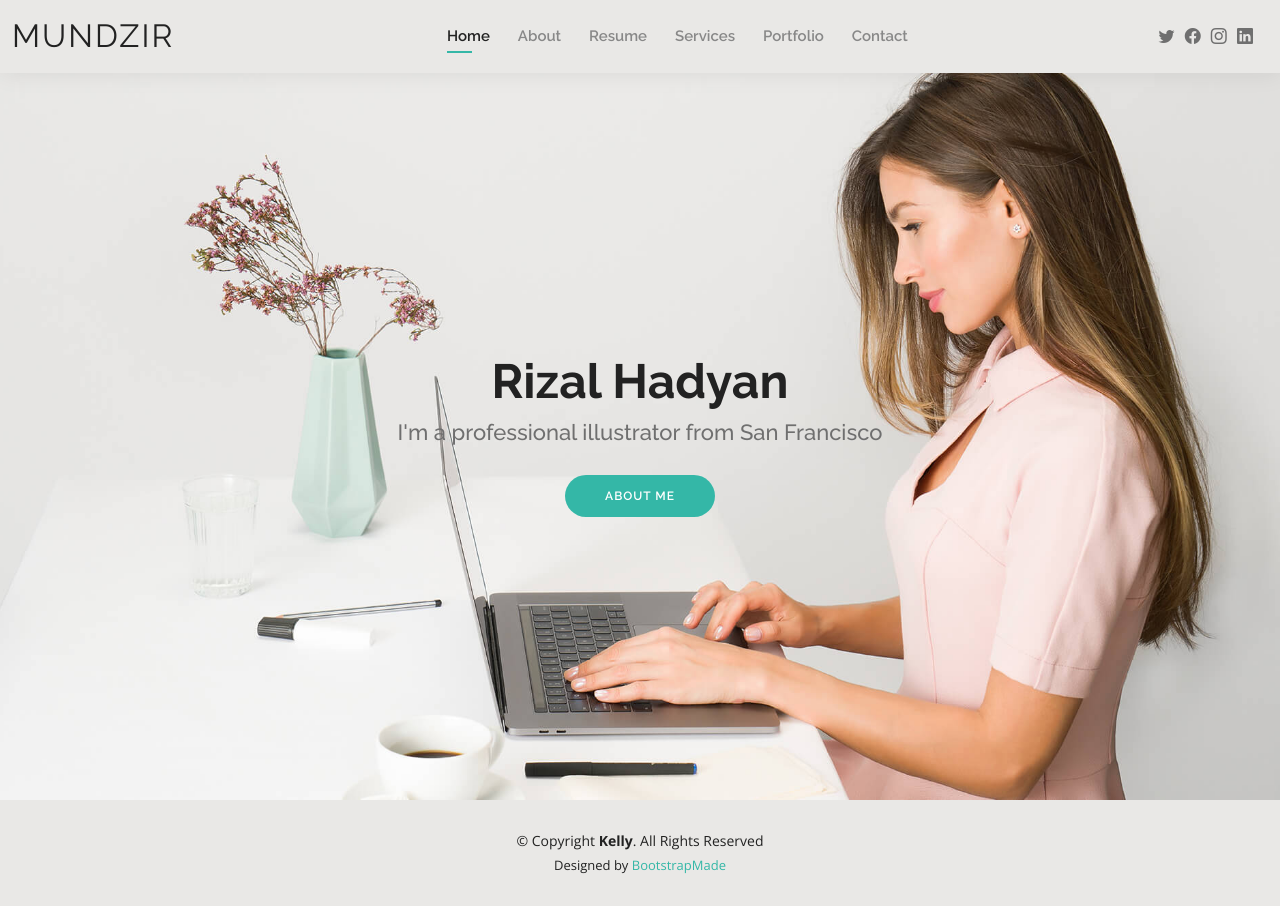
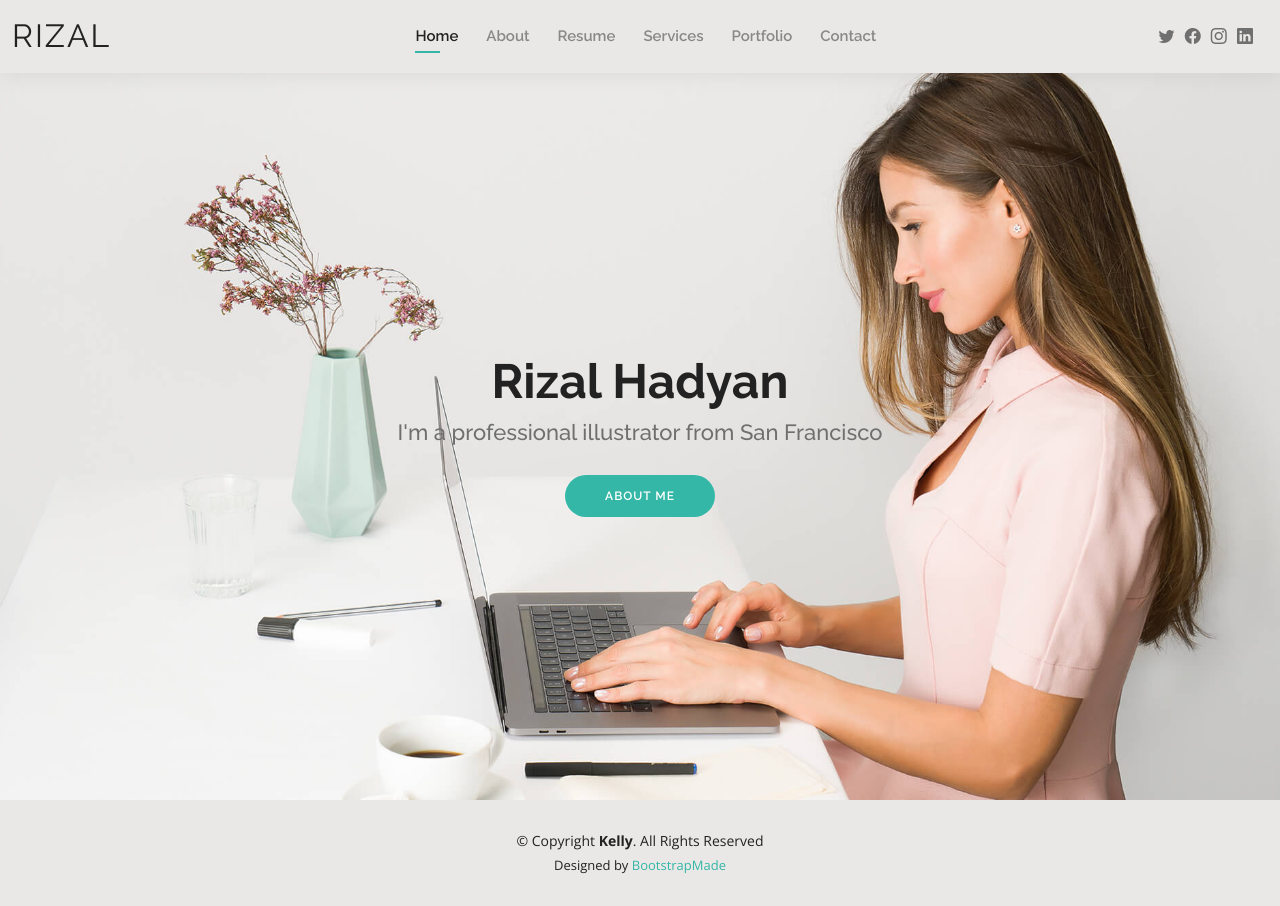
Before and after one commit to rizalhadyan123/magangBackend, a website: page public/index.html in a window 1280 px wide. Drawn offline with nearby package versions, Linux system fonts and the light colour scheme.

Commit message:
ganti nama

```diff
--- a/public/index.html
+++ b/public/index.html
@@ -41,7 +41,7 @@
   <header id="header" class="fixed-top">
     <div class="container-fluid d-flex justify-content-between align-items-center">
 
-      <h1 class="logo me-auto me-lg-0"><a href="index.html">Mundzir</a></h1>
+      <h1 class="logo me-auto me-lg-0"><a href="index.html">Rizal</a></h1>
       <!-- Uncomment below if you prefer to use an image logo -->
       <!-- <a href="index.html" class="logo"><img src="assets/img/logo.png" alt="" class="img-fluid"></a>-->
 
```
Also changed, not shown: public/about.html (+1 -1 lines), readme.md.
